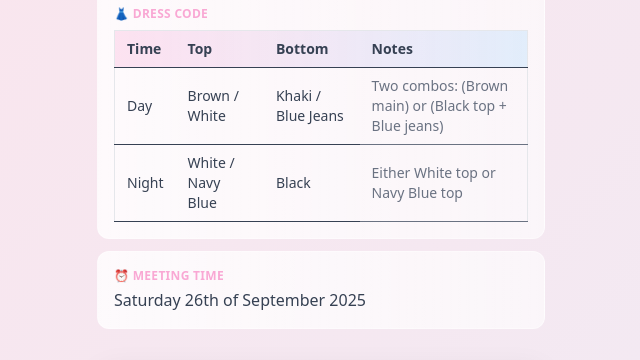
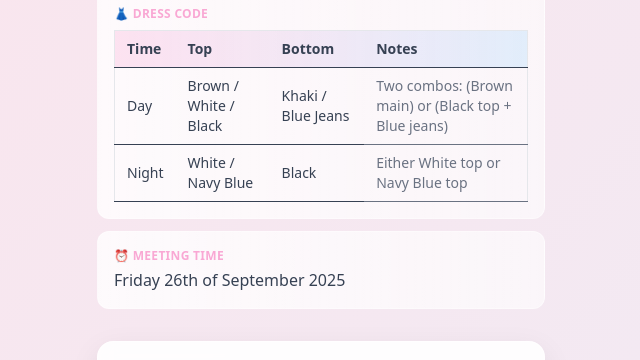
Before and after one commit to Denden-Archeron/invitationcard, a Next.js app: page / in a window 1280 px wide. Shown: the part 277-637 px from the top of the page, without its empty margins (319-959 px from the left). Built offline with nearby package versions, Linux system fonts and the light colour scheme.

Commit message:
updated meeting time

```diff
--- a/app/page.tsx
+++ b/app/page.tsx
@@ -111,7 +111,7 @@ export default function Home() {
                 {/* Day Outfits */}
                 <tr className="hover:bg-gray-50">
                   <td className="px-3 py-2 border-b font-medium">Day</td>
-                  <td className="px-3 py-2 border-b">Brown / White</td>
+                  <td className="px-3 py-2 border-b">Brown / White / Black</td>
                   <td className="px-3 py-2 border-b">Khaki / Blue Jeans</td>
                   <td className="px-3 py-2 border-b text-gray-500">
                     Two combos: (Brown main) or (Black top + Blue jeans)
@@ -131,7 +131,7 @@ export default function Home() {
           </div>
         </div>
 
-        <Info label="⏰ Meeting Time">Saturday 26th of September 2025</Info>
+        <Info label="⏰ Meeting Time">Friday 26th of September 2025</Info>
       </section>
 
 
```
